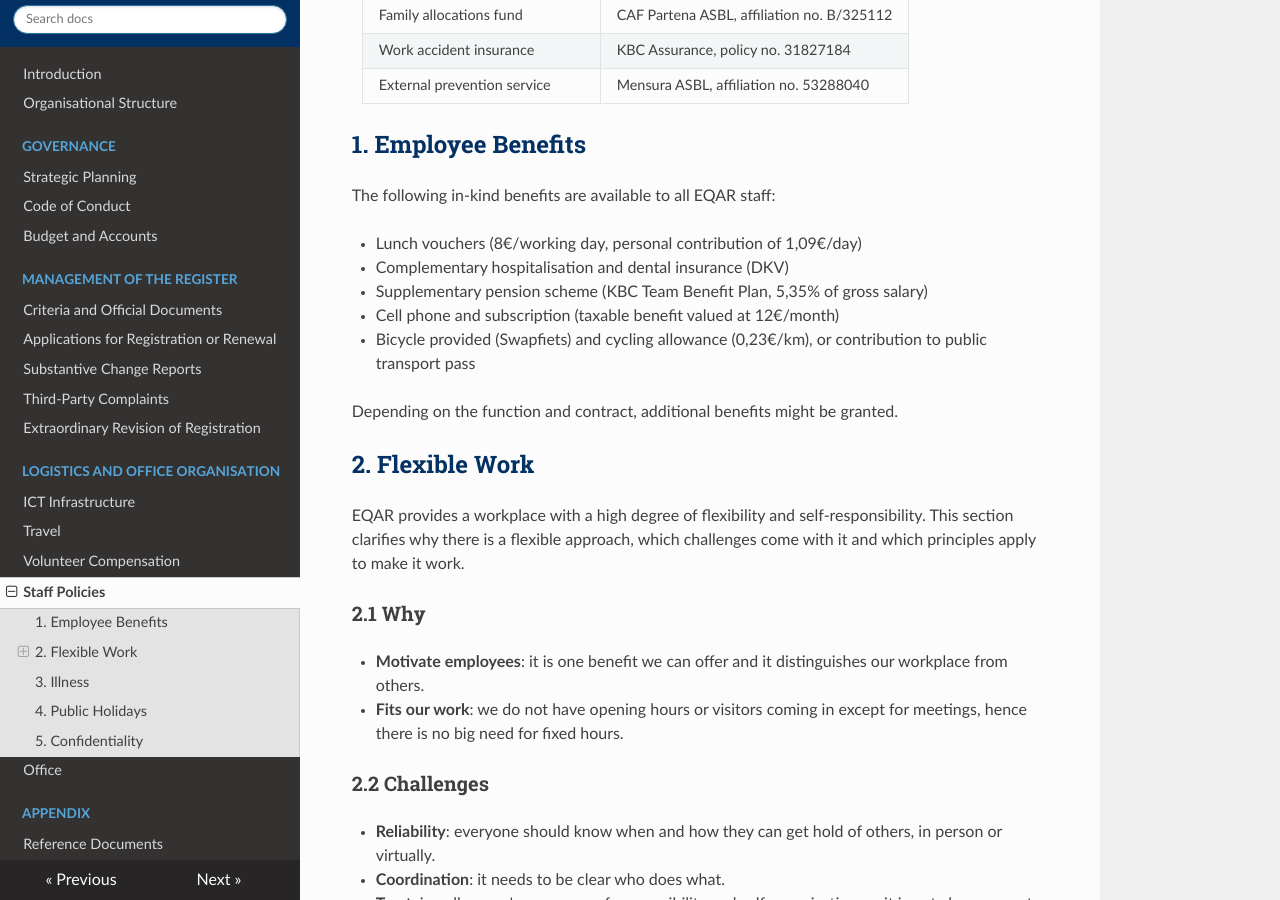
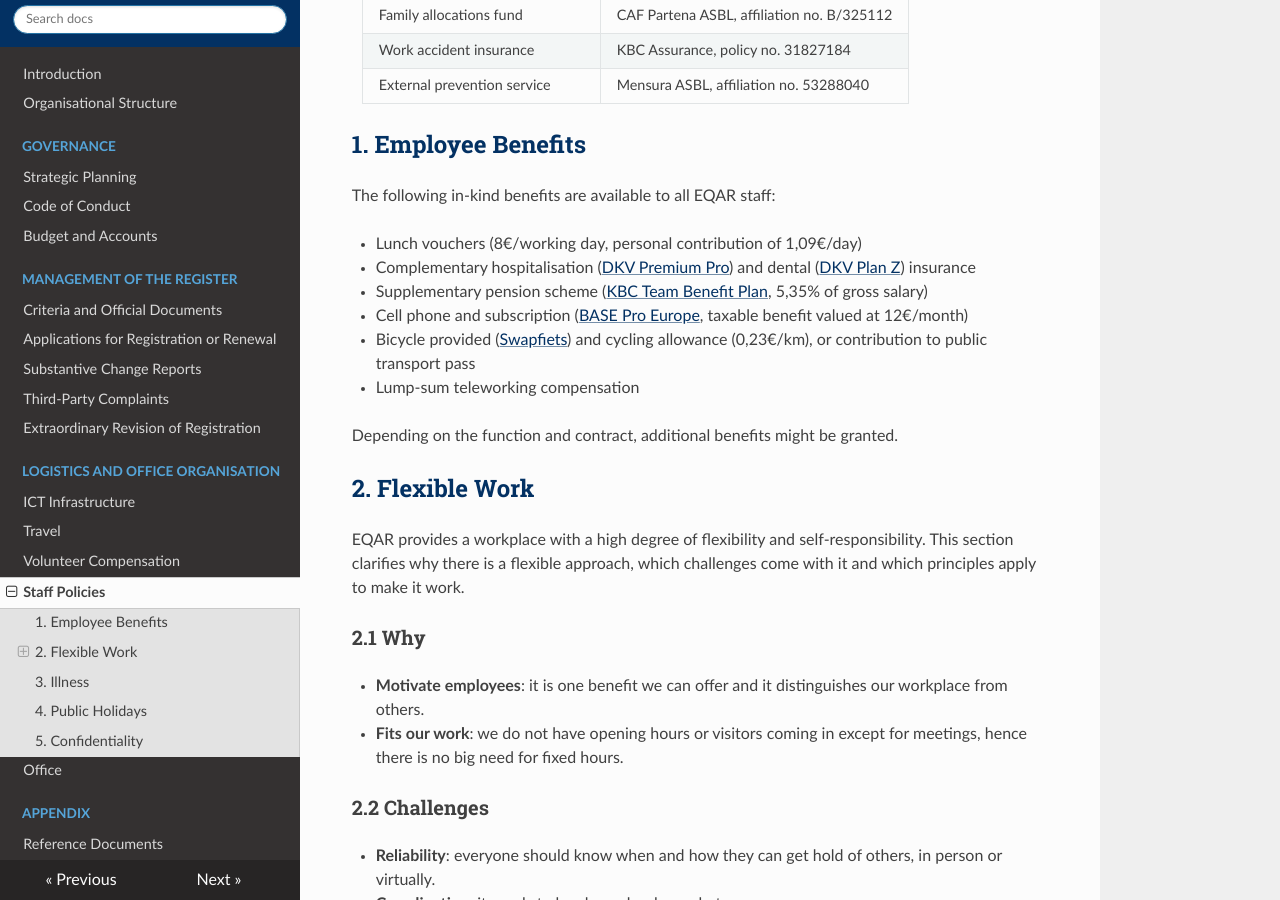
Before and after one commit to EQAR/internal-handbook, an MkDocs documentation site: the page built from docs/admin-hr.md, in a window 1280 px wide and 900 px high, scrolled down 374 px. Built offline with MkDocs 1.6.1, drawn with Linux system fonts in a browser that asks for light colours; nearby versions of some CDN libraries.

Commit message:
add hyperlinks re. insurances etc.

```diff
--- a/docs/admin-hr.md
+++ b/docs/admin-hr.md
@@ -16,10 +16,11 @@
 The following in-kind benefits are available to all EQAR staff:
 
 - Lunch vouchers (8€/working day, personal contribution of 1,09€/day)
-- Complementary hospitalisation and dental insurance (DKV)
-- Supplementary pension scheme (KBC Team Benefit Plan, 5,35% of gross salary)
-- Cell phone and subscription (taxable benefit valued at 12€/month)
-- Bicycle provided (Swapfiets) and cycling allowance (0,23€/km), or contribution to public transport pass
+- Complementary hospitalisation ([DKV Premium Pro](https://www.dkv.be/nl/bedrijf/kmo/verzekeringen/hospitalisatieverzekering/dkv-premium-pro)) and dental ([DKV Plan Z](https://www.dkv.be/nl/bedrijf/kmo/verzekeringen/tandverzekering)) insurance
+- Supplementary pension scheme ([KBC Team Benefit Plan](https://www.kbcbrussels.be/business/en/products/insurance/insuring-yourself-and-your-staff/insure-your-staff/group-insurance.html), 5,35% of gross salary)
+- Cell phone and subscription ([BASE Pro Europe](https://www.base.be/en/self-employed/our-offer/monthly-plans.html), taxable benefit valued at 12€/month)
+- Bicycle provided ([Swapfiets](https://business.swapfiets.com/nl-BE)) and cycling allowance (0,23€/km), or contribution to public transport pass
+- Lump-sum teleworking compensation
 
 Depending on the function and contract, additional benefits might be granted.
 
```
